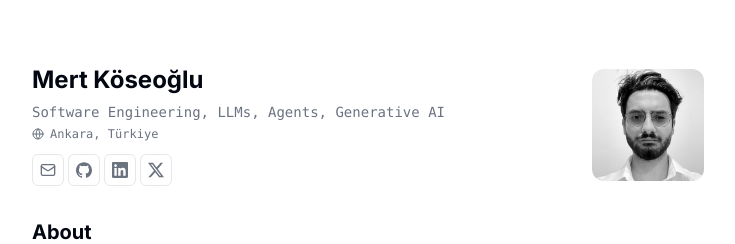
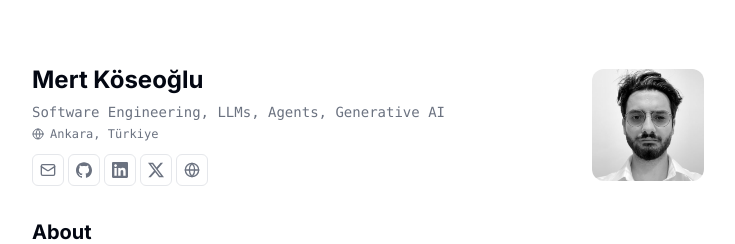
Before and after one commit to mksglu/mksg.lu, a Next.js app: page / in a window 1280 px wide. Shown: the top 244 px of the page, without its empty margins (272-1007 px from the left). Built offline with nearby package versions, Linux system fonts and the light colour scheme.

Commit message:
chore(ci): trigger

```diff
--- a/src/app/page.tsx
+++ b/src/app/page.tsx
@@ -58,6 +58,16 @@ export default function Page() {
                   </a>
                 </Button>
               ))}
+              <Button
+                className="size-8"
+                variant="outline"
+                size="icon"
+                asChild
+              >
+                <a href="https://cal.com/mksglu" target="_blank" rel="noopener noreferrer">
+                  <GlobeIcon className="size-4" />
+                </a>
+              </Button>
             </div>
             <div className="hidden flex-col gap-y-1 font-mono text-sm text-muted-foreground print:flex">
               {RESUME_DATA.contact.email ? (
@@ -80,6 +90,15 @@ export default function Page() {
                 <GlobeIcon className="size-3" />
                 {RESUME_DATA.personalWebsiteUrl}
               </span>
+              <a
+                href="https://cal.com/mksglu"
+                className="inline-flex gap-x-2 items-center"
+                target="_blank"
+                rel="noopener noreferrer"
+              >
+                <GlobeIcon className="size-3" />
+                <span>https://cal.com/mksglu</span>
+              </a>
             </div>
           </div>
 
```
